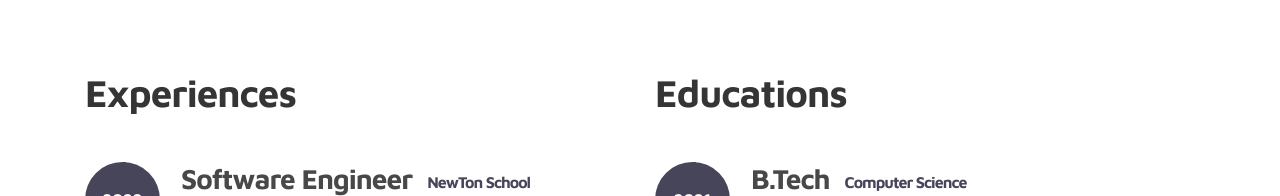
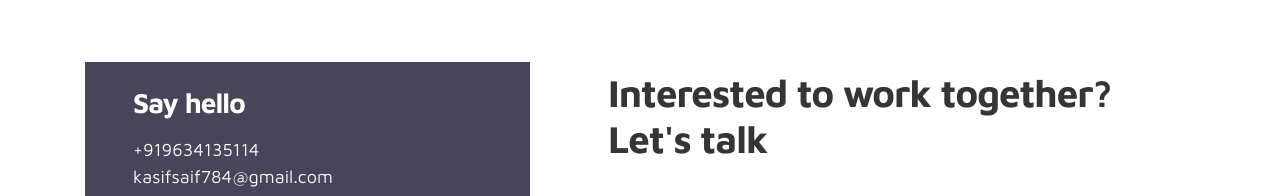
Before and after one commit to mohammaadaasif222/React-Portfolio, a React (Create React App) app: page / in a window 1280 px wide. Shown: the part 604-800 px from the top of the page. Built offline with nearby package versions, Linux system fonts and the light colour scheme; a web font is replaced by a local one.

Commit message:
remove education

```diff
--- a/src/App.js
+++ b/src/App.js
@@ -13,7 +13,6 @@ function App() {
    <React.StrictMode>
     <Navbar/>
     <About/>
-    <Education/>
     <Contact/>
     <Footer/>
    </React.StrictMode>
```
